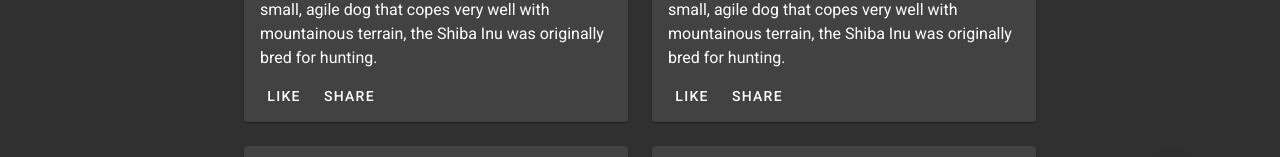
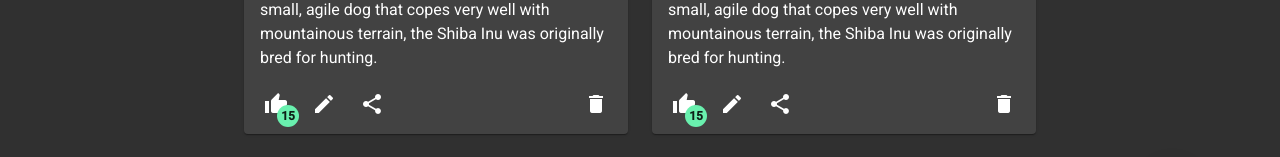
Before and after one commit to renatumb/recipes-frontend, an Angular app: page / in a window 1280 px wide. Shown: the part 502-659 px from the top of the page. Built offline with nearby package versions, Linux system fonts and the light colour scheme.

Commit message:
Open modal to create Recipe( CreateRecipeFormComponent ) and modal to edit recipe( EditRecipeFormComponent )

```diff
--- a/src/app/pages/home/home.component.html
+++ b/src/app/pages/home/home.component.html
@@ -8,8 +8,8 @@
             </div>
         }
     </div>
-    <div class="fixed bottom-20 right-20">
-        <button mat-fab color="primary">
+    <div class="fixed bottom-20 right-20 z-0">
+        <button mat-fab color="primary" (click)="openNewRecipeDialog()">
             <mat-icon>add</mat-icon>
         </button>
     </div>
--- a/src/app/pages/home/home.component.ts
+++ b/src/app/pages/home/home.component.ts
@@ -1,7 +1,10 @@
 import {Component} from '@angular/core';
 import {RecipeCardComponent} from "../recipe-card/recipe-card.component";
+
+import {CreateRecipeFormComponent} from "../create-recipe-form/create-recipe-form.component";
+import {MatDialog} from "@angular/material/dialog";
+import {MatIconModule} from "@angular/material/icon";
 import {MatButtonModule} from "@angular/material/button";
-import {MatIconModule} from "@angular/material/icon";
 
 @Component({
     selector: 'app-home',
@@ -16,5 +19,13 @@ import {MatIconModule} from "@angular/material/icon";
 })
 export class HomeComponent {
 
-    recipes = [1, 1, 1, 1, 1, ]
+    recipes = [1, 1, 1, 1, 1,]
+
+    constructor(public newRecipeDialog: MatDialog) {
+    }
+
+    openNewRecipeDialog(): void {
+        this.newRecipeDialog.open(CreateRecipeFormComponent)
+    }
+
 }
--- a/src/app/pages/recipe-card/recipe-card.component.html
+++ b/src/app/pages/recipe-card/recipe-card.component.html
@@ -13,8 +13,22 @@
             bred for hunting.
         </p>
     </mat-card-content>
-    <mat-card-actions>
-        <button mat-button>LIKE</button>
-        <button mat-button>SHARE</button>
+    <mat-card-actions class="flex justify-between">
+        <div>
+            <button mat-icon-button>
+                <mat-icon matBadge="15" matBadgeSize="medium" matBadgeColor="accent" matBadgePosition="below after">thumb_up</mat-icon>
+            </button>
+            <button mat-icon-button (click)="openEditRecipeComponent()">
+                <mat-icon>edit</mat-icon>
+            </button>
+            <button mat-icon-button>
+                <mat-icon>share</mat-icon>
+            </button>
+        </div>
+        <div>
+            <button mat-icon-button>
+                <mat-icon>delete</mat-icon>
+            </button>
+        </div>
     </mat-card-actions>
 </mat-card>
--- a/src/app/pages/recipe-card/recipe-card.component.ts
+++ b/src/app/pages/recipe-card/recipe-card.component.ts
@@ -1,17 +1,29 @@
 import {Component} from '@angular/core';
 import {MatCardModule} from '@angular/material/card';
 import {MatButtonModule} from '@angular/material/button';
+import {MatIconModule} from "@angular/material/icon";
+import {MatDialog} from "@angular/material/dialog";
+import {MatBadgeModule} from '@angular/material/badge';
+import {EditRecipeFormComponent} from "../edit-recipe-form/edit-recipe-form.component";
 
 @Component({
     selector: 'app-recipe-card',
     standalone: true,
     imports: [
         MatCardModule,
-        MatButtonModule
+        MatButtonModule,
+        MatIconModule,
+        MatBadgeModule
     ],
     templateUrl: './recipe-card.component.html',
     styleUrl: './recipe-card.component.css'
 })
 export class RecipeCardComponent {
 
+    constructor(public editRecipeDialog: MatDialog) {
+    }
+
+    openEditRecipeComponent(): void {
+        this.editRecipeDialog.open(EditRecipeFormComponent)
+    }
 }
```
